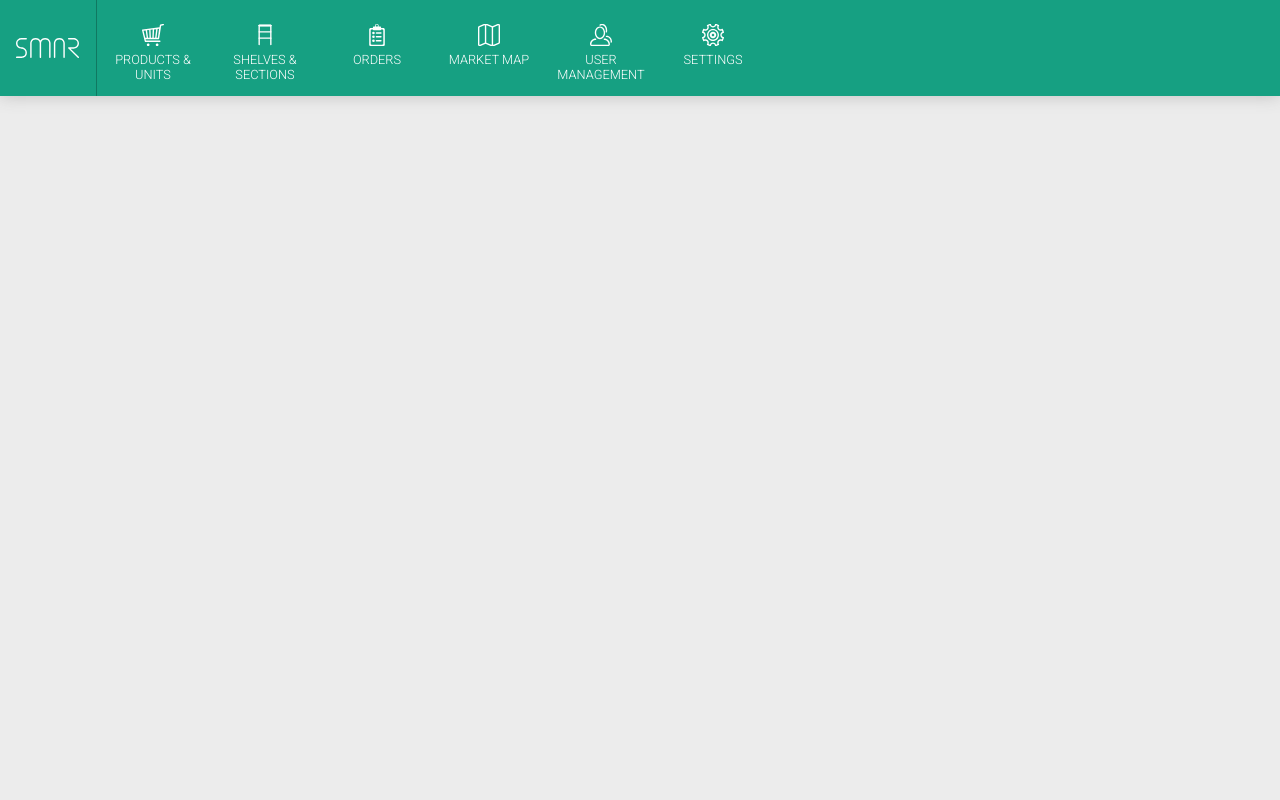
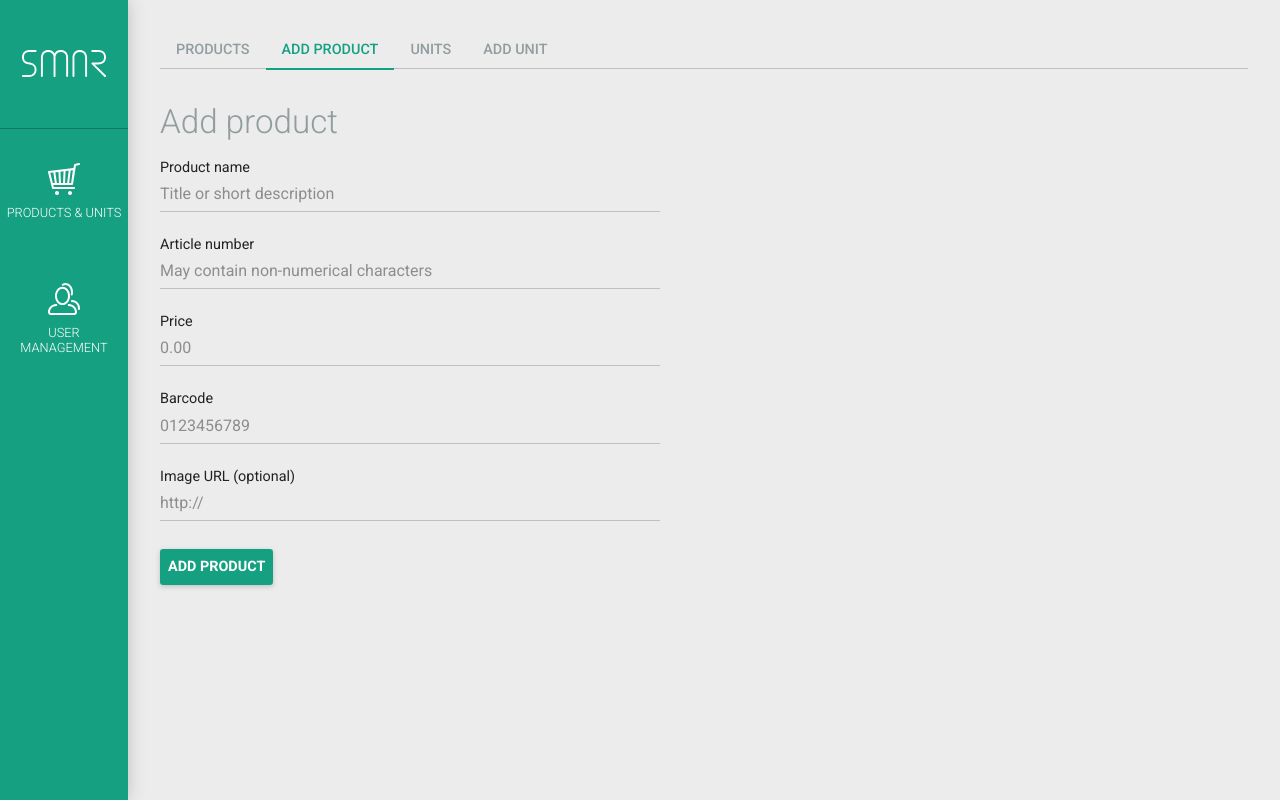
Before and after one commit to pianomister/SMAR-Web-Administration, a PHP site: the page made by index.php in a window 1280 px wide. Run offline with PHP 8.4, Linux system fonts and the light colour scheme; the visitor is signed in with stand-in values (Sample User, id 1); data that the repository does not hold is empty.

Commit message:
Add product functionality
Products can be added now and seen in product list. Styling enhanced.
Use include in index to maintain POST data.

```diff
--- a/_functions/_functions.php
+++ b/_functions/_functions.php
@@ -1,14 +1,14 @@
 <?php
 /************************************
-*									*
-* SMAR								*
-* by								*
-* Raffael Wojtas					*
-* Stephan Giesau					*
-* Sebastian Kowalski				*
-*									*
-* _functions.php					*
-*									*
+*                                   *
+* SMAR                              *
+* by                                *
+* Raffael Wojtas                    *
+* Stephan Giesau                    *
+* Sebastian Kowalski                *
+*                                   *
+* _functions.php                    *
+*                                   *
 ************************************/
 
 // Diese Datei beinhaltet Funktionen, die Modulübergreifend benutzt werden
@@ -19,7 +19,7 @@ error_reporting(E_ALL); // ... wir sind ja am programmieren :-) TODO
 // Lade Konfiguration
 require_once('_config.php');
 
-// Klasse für die MySQLi-Operationen
+// class for MySQLi operations
 class SMAR_MysqlConnect extends mysqli
 {
 
@@ -43,6 +43,7 @@ class SMAR_MysqlConnect extends mysqli
     }
 }
 
+
 // Print messages
 // Types: success (green), warning (yellow), error (red)
 function smar_print_messages($messages)
@@ -56,6 +57,7 @@ function smar_print_messages($messages)
 	}
 }
 
+
 // get current tld
 function smar_site_url()
 {
@@ -65,6 +67,7 @@ function smar_site_url()
 }
 define( 'SMAR_SITE_URL', smar_site_url() );
 
+
 // get current directory
 function smar_current_dir() {
 	$folders = explode('/', $_SERVER['REQUEST_URI']);
@@ -72,6 +75,7 @@ function smar_current_dir() {
 	return implode('/', $folders).'/';
 }
 define( 'SMAR_CURRENT_DIR', smar_current_dir() );
+
 
 // status to icon
 function smar_post_status($status) {
@@ -96,6 +100,7 @@ function smar_post_status($status) {
 			break;
 	}
 }
+
 
 // parse role status
 function smar_parse_role_web($role_web) {
@@ -126,6 +131,7 @@ function smar_parse_role_web($role_web) {
 	}
 }
 
+
 // parse role status
 function smar_parse_role_device($role_web) {
 	switch($role_web) {
@@ -139,4 +145,23 @@ function smar_parse_role_device($role_web) {
 			return '<i class="mdi mdi-help-circle bg-icon bg-gray color-white"></i>';
 	}
 }
+
+
+// get query string params from query string
+function smar_get_query_array($string) {
+
+	if(strpos(' '.$string, '?') > 1)
+		$string = explode('?', $string)[1];
+
+	$params = explode('&', $string);
+
+	$return = array();
+	foreach($params as $param) {
+		$parts = explode('=', $param);
+		if(count($parts) == 2)
+			$return[$parts[0]] = $parts[1];
+	}
+
+	return $return;
+}
 ?>
--- a/css/smar.css
+++ b/css/smar.css
@@ -377,8 +377,9 @@ input[type="submit"].raised:hover, button.raised:hover {
 }
 
 #smar-content {
+	width: 100%;
+	padding: 2rem;
 	overflow: auto;
-	padding: 2rem;
 }
 
 nav#nav-main {
@@ -469,6 +470,7 @@ nav#nav-page ul {
 	flex-flow: row wrap;
 	padding: 0;
 	margin: 0;
+	border-bottom: 1px solid #BFBFBF;
 	list-style: none;
 }
 nav#nav-page ul li {
@@ -532,6 +534,7 @@ nav#nav-page ul li a:hover {
 	background-color: #16a082;
 	color: #fff;
 	font-size: 1.3em;
+	border-radius: .1em;
 }
 
 
@@ -573,7 +576,7 @@ nav#nav-page ul li a:hover {
  * @section media queries
  */
 
-@media(max-height:800px) {
+@media(max-height: 700px) {
 	nav#nav-main {
 		width: 6rem;
 		min-width: 6rem;
@@ -591,7 +594,7 @@ nav#nav-page ul li a:hover {
 	}
 }
 
-@media screen and (max-width: 50rem), screen and (max-height:56rem) {
+@media screen and (max-width: 50rem), screen and (max-height: 40rem) {
 	#smar-wrapper {
 		-webkit-flex-flow: column;
 		flex-flow: column;
@@ -622,9 +625,12 @@ nav#nav-page ul li a:hover {
 		height: 30%;
 		background-size: contain;
 	}
+	nav#nav-page ul {
+		border-bottom-width: 0;
+	}
 }
 
-@media screen and (min-width: 50rem) and (max-height: 56rem) {
+@media screen and (min-width: 50rem) and (max-height: 40rem) {
 	nav#nav-main {
 		height: 6rem;
 		min-height: 6rem;
@@ -641,4 +647,7 @@ nav#nav-page ul li a:hover {
 	nav#nav-main ul li a span {
 		display: block;
 	}
+	nav#nav-page ul {
+		border-bottom-width: 1px;
+	}
 }
--- a/index.php
+++ b/index.php
@@ -23,11 +23,11 @@ include('inc_header.php')
 			<ul>
 				<li id="smar-logo"></li>
 				<li><a id="nav-main-1" href="products.php"><i class="nav-icon nav-icon-cart"></i><span>Products &amp; Units</span></a></li>
-				<li><a id="nav-main-2" href=""><i class="nav-icon nav-icon-shelf"></i><span>Shelves &amp; Sections</span></a></li>
+				<!--<li><a id="nav-main-2" href=""><i class="nav-icon nav-icon-shelf"></i><span>Shelves &amp; Sections</span></a></li>
 				<li><a id="nav-main-3" href=""><i class="nav-icon nav-icon-list"></i><span>Orders</span></a></li>
-				<li><a id="nav-main-4" href=""><i class="nav-icon nav-icon-map"></i><span>Market Map</span></a></li>
+				<li><a id="nav-main-4" href=""><i class="nav-icon nav-icon-map"></i><span>Market Map</span></a></li>-->
 				<li><a id="nav-main-5" href="users.php"><i class="nav-icon nav-icon-user"></i><span>User Management</span></a></li>
-				<li><a id="nav-main-6" href="TEMPLATE.php"><i class="nav-icon nav-icon-cog"></i><span>Settings</span></a></li>
+				<!--<li><a id="nav-main-6" href="TEMPLATE.php"><i class="nav-icon nav-icon-cog"></i><span>Settings</span></a></li>-->
 			</ul>
 		</nav>
 		<section id="smar-content">
@@ -36,16 +36,17 @@ include('inc_header.php')
 			if(isset($_GET['page']) && !empty($_GET['page'])) {
 
 				$page = urldecode($_GET['page']);
+				$page_exploded = explode('?', $page);
 
-				if( strpos($page, '?') )
-					$page .= '&';
-				else
-					$page .= '?';
-				$page .= 'smar_include=true&smar_nav=true';
+				// add GET params from page redirect to $_GET
+				$params = smar_get_query_array($page);
+				$params['smar_include'] = true;
+				$params['smar_nav'] = true;
+				foreach($params as $k => $v)
+					$_GET[$k] = $v;
 
-				$page_exploded = explode("?", $page);
 				if(file_exists($page_exploded[0]))
-					echo file_get_contents(SMAR_SITE_URL.SMAR_CURRENT_DIR.$page);
+					include $page_exploded[0];
 				else
 					echo file_get_contents(SMAR_SITE_URL.SMAR_CURRENT_DIR.'error.php?target='.urlencode($page));
 
--- a/products.php
+++ b/products.php
@@ -13,9 +13,8 @@
 
 require_once('_functions/_functions.php');
 
-// extract file name
-$self = explode('/', $_SERVER['SCRIPT_NAME']);
-$self = $self[count($self)-1];
+// set file name
+$self = 'products.php';
 $subpage = isset($_GET['subpage']) ? $_GET['subpage'] : '';
 
 // check for type of call (direct/AJAX)
@@ -23,46 +22,12 @@ $subpage = isset($_GET['subpage']) ? $_GET['subpage'] : '';
 if(!isset($_GET['smar_include']) || $_GET['smar_include'] != 'true') {
 	$url = $self;
 	$url .= (strlen($_SERVER['QUERY_STRING']) != 0) ? '?'.$_SERVER['QUERY_STRING'] : '';
-
-	// check if POST parameters must be passed
-	if(empty($_POST))
-		header( 'location: index.php?page='.urlencode($url) );
-	else {
-	/*	$data = http_build_query($_POST);
-
-
-		function do_post_request($url, $data, $optional_headers = null)
-{
-     $params = array('http' => array(
-                  'method' => 'POST',
-                  'content' => $data
-               ));
-     if ($optional_headers !== null) {
-        $params['http']['header'] = $optional_headers;
-     }
-     $ctx = stream_context_create($params);
-     $fp = @fopen($url, 'rb', false, $ctx);
-     if (!$fp) {
-        throw new Exception("Problem with $url, $php_errormsg");
-     }
-     $response = @stream_get_contents($fp);
-     if ($response === false) {
-        throw new Exception("Problem reading data from $url, $php_errormsg");
-     }
-     return $response;
-}
-
-
-echo do_post_request(SMAR_SITE_URL.SMAR_CURRENT_DIR.$url, $data);
- */
-
-	}
-
+	header( 'location: index.php?page='.urlencode($url) );
 } else {
 	$topinclude = 0;
 }
 
-require_once('inc_session_check.php');
+#require_once('inc_session_check.php'); // TODO
 
 // include subnav if requested
 if(isset($_GET['smar_nav']) && $_GET['smar_nav'] == 'true') {
@@ -140,7 +105,7 @@ if(isset($_GET['smar_nav']) && $_GET['smar_nav'] == 'true') {
 		case 'newproduct':
 			?>
 			<h1>Add product</h1>
-			<form method="post" action="<?php echo $self; ?>?subpage=newproduct">
+			<form method="post" action="index.php?page=<?php echo urlencode($self.'?subpage=newproduct'); ?>">
 				<div class="form-box swap-order">
 					<input id="add-product-name" type="text" name="add-product-name" placeholder="Title or short description" />
 					<label for="add-product-name">Product name</label>
```
Also changed, not shown: _functions/_config.php (+9 -9 lines), users.php (+9 -9 lines). Lines whose indentation alone changed are shown as unchanged.
